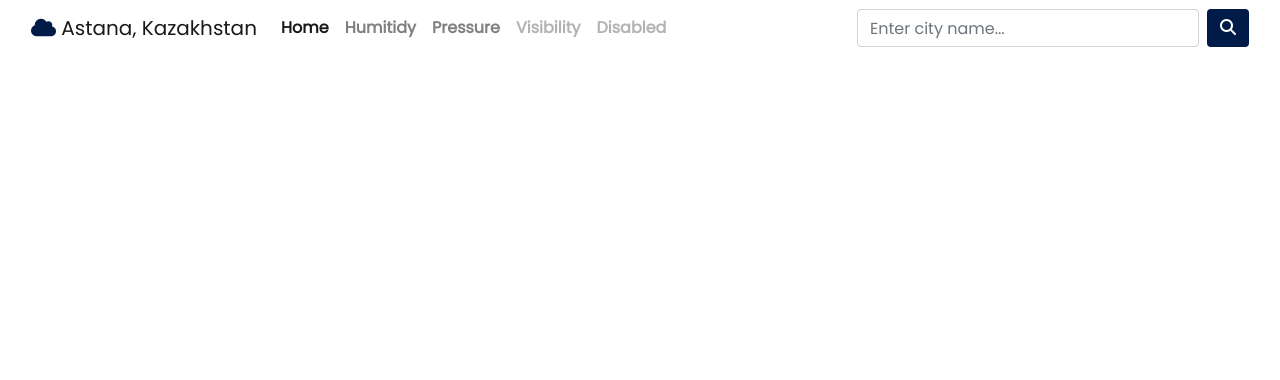
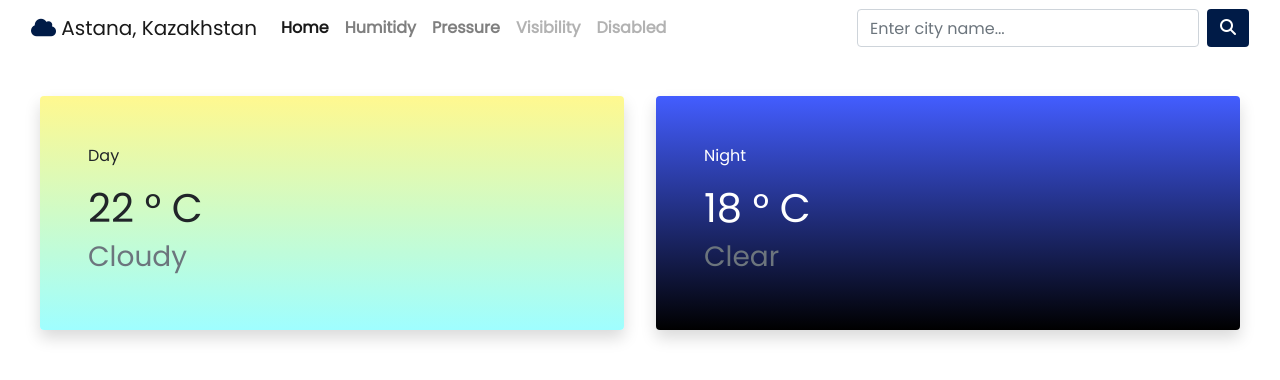
Before and after one commit to neobyvatel/SkyCast, a website: page index.html in a window 1280 px wide. Drawn offline with nearby package versions, Linux system fonts and the light colour scheme.

Commit message:
weather-main

```diff
--- a/index.html
+++ b/index.html
@@ -93,6 +93,24 @@
           </form>
         </div>
       </nav>
+      <div class="row p-4">
+        <div class="col-6 col-sm-12 col-lg-6 d-flex justify-content-center p-3">
+          <div class="weather-01 weather-day shadow p-5 w-100 rounded">
+            <p>Day</p>
+            <h1>22 &deg C</h1>
+            <h3 class="text-muted">Cloudy</h3>
+          </div>
+        </div>
+        <div class="col-6 col-sm-12 col-lg-6 d-flex justify-content-center p-3">
+          <div
+            class="weather-02 weather-night shadow p-5 w-100 text-white rounded"
+          >
+            <p>Night</p>
+            <h1>18 &deg C</h1>
+            <h3 class="text-muted">Clear</h3>
+          </div>
+        </div>
+      </div>
     </div>
   </body>
 </html>
--- a/style.css
+++ b/style.css
@@ -18,3 +18,11 @@ nav .btn {
 .nav-link {
   font-weight: 700;
 }
+.weather-01 {
+  background:background: rgb(159,254,255);
+background: linear-gradient(0deg, rgba(159,254,255,1) 0%, rgba(255,248,143,1) 100%);
+}
+.weather-02 {
+  background: rgb(0,0,0);
+background: linear-gradient(0deg, rgba(0,0,0,1) 0%, rgba(67,93,255,1) 100%);
+}
```
